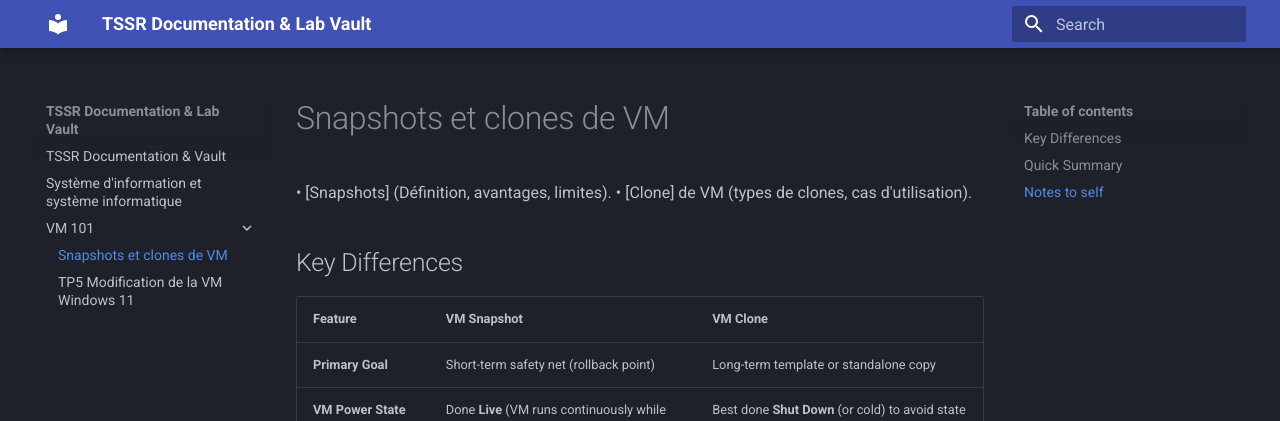
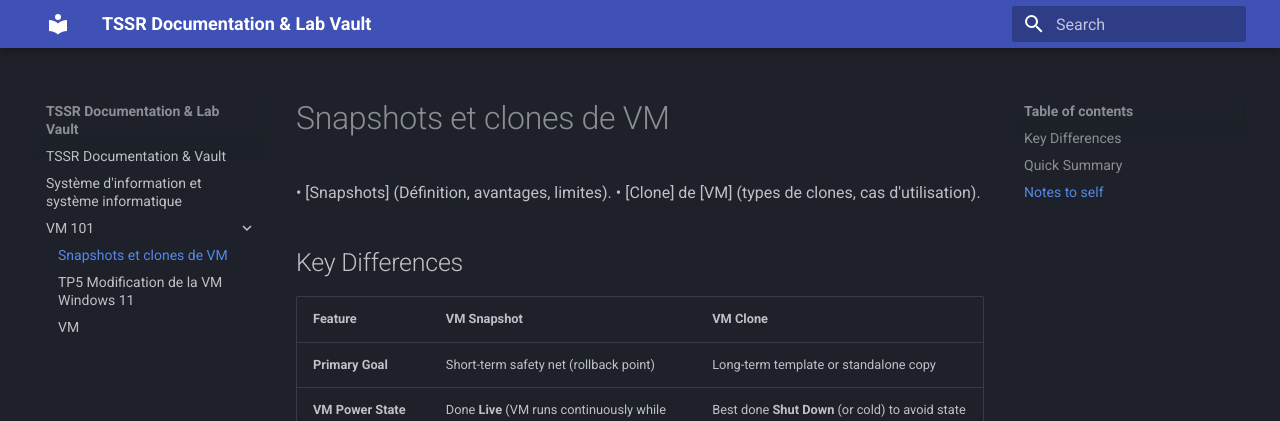
Before and after one commit to Natalshadow/TSSR_Doc, an MkDocs documentation site: the page built from docs/VM 101/Snapshots et clones de VM.md, in a window 1280 px wide and 1357 px high. Shown: the top 421 px of the window. Built offline with MkDocs 1.6.1 and Material for MkDocs 9.7.7, drawn with Linux system fonts in a browser that asks for light colours.

Commit message:
vault backup: 2026-10-01 16:02:51

```diff
--- a/docs/VM 101/Snapshots et clones de VM.md
+++ b/docs/VM 101/Snapshots et clones de VM.md
@@ -1,16 +1,16 @@
 • [Snapshots] (Définition, avantages, limites).
-• [Clone] de VM (types de clones, cas d'utilisation).
+• [Clone] de [VM] (types de clones, cas d'utilisation).
 
 ## Key Differences
 
-|**Feature**|**VM Snapshot**|**VM Clone**|
-|---|---|---|
-|**Primary Goal**|Short-term safety net (rollback point)|Long-term template or standalone copy|
-|**VM Power State**|Done **Live** (VM runs continuously while taken)|Best done **Shut Down** (or cold) to avoid state inconsistency|
-|**Storage Usage**|Very small initially; grows as delta/changes accumulate|**Doubles storage space** immediately (exact full duplicate)|
-|**Dependency**|Dependent on the parent base disk (deleting base breaks it)|**Fully independent** (has its own new MAC address, UUID, and disk)|
-|**Performance Impact**|Degrades VM performance if kept long-term|None (operates as a standard standalone VM)|
-|**Use Case**|Before applying updates, patches, or risky commands|Creating templates, dev environments, or staging servers|
+| **Feature**            | **VM Snapshot**                                             | **VM Clone**                                                        |
+| ---------------------- | ----------------------------------------------------------- | ------------------------------------------------------------------- |
+| **Primary Goal**       | Short-term safety net (rollback point)                      | Long-term template or standalone copy                               |
+| **VM Power State**     | Done **Live** (VM runs continuously while taken)            | Best done **Shut Down** (or cold) to avoid state inconsistency      |
+| **Storage Usage**      | Very small initially; grows as delta/changes accumulate     | **Doubles storage space** immediately (exact full duplicate)        |
+| **Dependency**         | Dependent on the parent base disk (deleting base breaks it) | **Fully independent** (has its own new MAC address, UUID, and disk) |
+| **Performance Impact** | Degrades VM performance if kept long-term                   | None (operates as a standard standalone VM)                         |
+| **Use Case**           | Before applying updates, patches, or risky commands         | Creating templates, dev environments, or staging servers            |
 
 ## Quick Summary
 
```
Also changed, not shown: docs/VM 101/TP5 - Modification de la VM Windows 11.md (+5 -0 lines), docs/.obsidian/workspace.json, docs/VM 101/VM.md (added).
